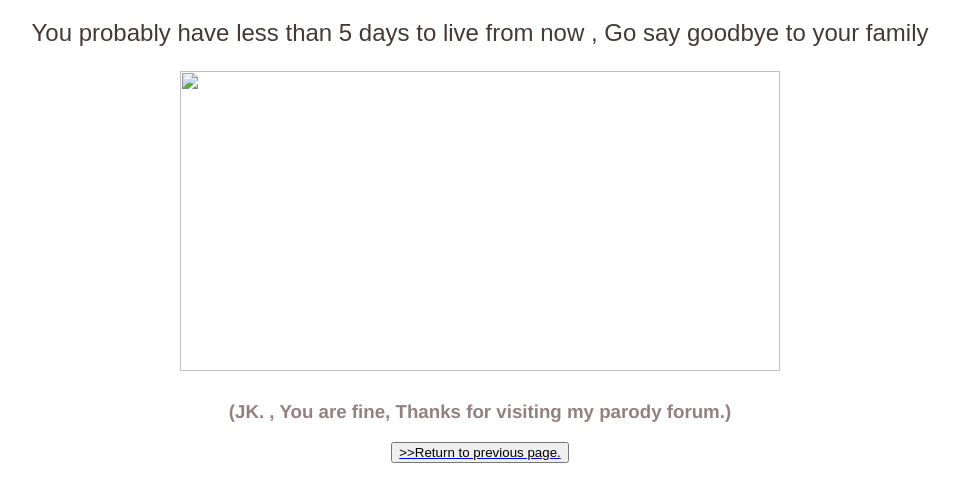
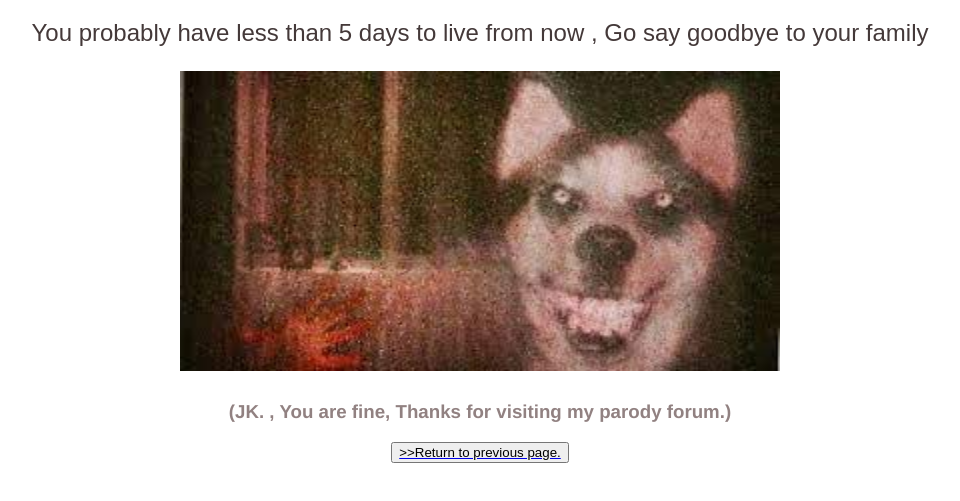
Before and after one commit to Bolt4Action/fcc_survey, a plain HTML site: page survey_complete.html in a window 1280 px wide. Shown: the part 173-674 px from the top of the page, without its empty margins (160-1120 px from the left). Drawn offline with Linux system fonts and the light colour scheme.

Commit message:
Update survey_complete.html

```diff
--- a/survey_complete.html
+++ b/survey_complete.html
@@ -8,7 +8,7 @@
     <body>
     <h1>Thanks for submitting the form!</h1>
         <p>You probably have less than 5 days to live from now , Go say goodbye to your family<p>
-            <img src="Other/Smile_dog.jpeg" height="300px" width="600px">
+            <img src="smile_dog.jpeg" height="300px" width="600px">
             <h3>(JK. , You are fine, Thanks for visiting my parody forum.)</h3>
             <a href="index.html">
             <input type="submit" value=">>Return to previous page.">
```
